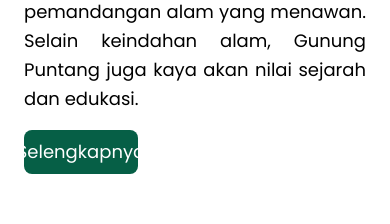
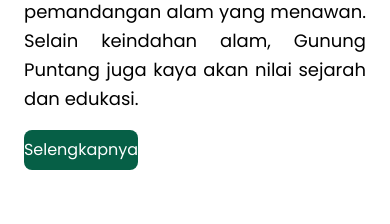
Before and after one commit to mhdanandaa/gunung-puntang, a React (Vite) app: page / in a window 390 px wide. Shown: the part 2100-2324 px from the top of the page. Built offline with nearby package versions, Linux system fonts and the light colour scheme.

Commit message:
Memperbaiki Ukuran Font About Components

```diff
--- a/src/components/HomePage/About.jsx
+++ b/src/components/HomePage/About.jsx
@@ -25,7 +25,7 @@ const About = () => {
             </p>
             <div className="flex justify-center items-center bg-emerald-800 rounded-lg mt-4 w-1/3">
               <Link to="/about">
-                <h1 className="py-2 text-lg text-white">Selengkapnya</h1>
+                <h1 className="py-2 text-md md:text-lg text-white">Selengkapnya</h1>
               </Link>
             </div>
           </div>
```
